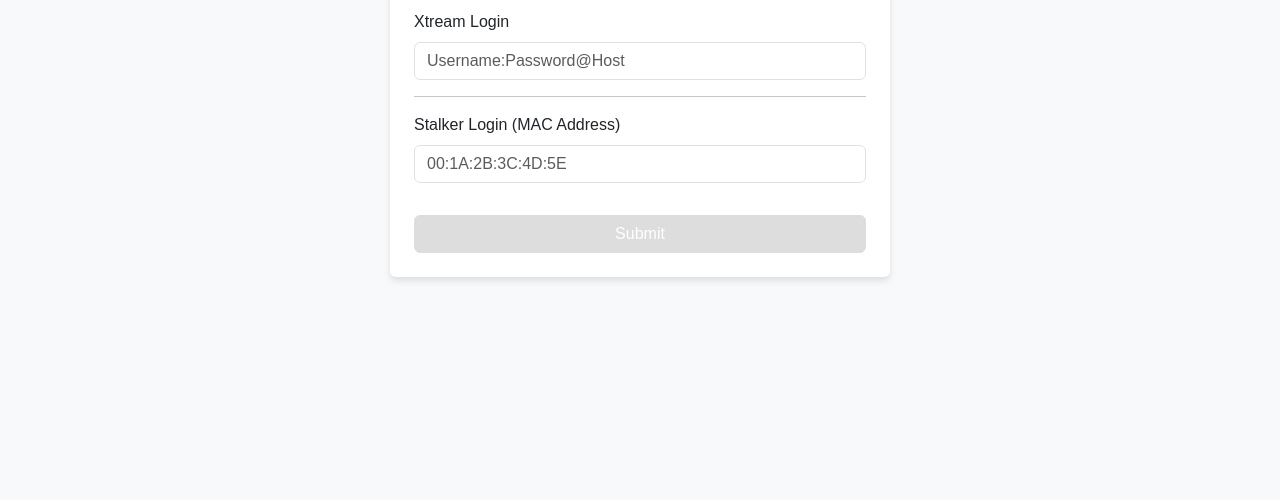
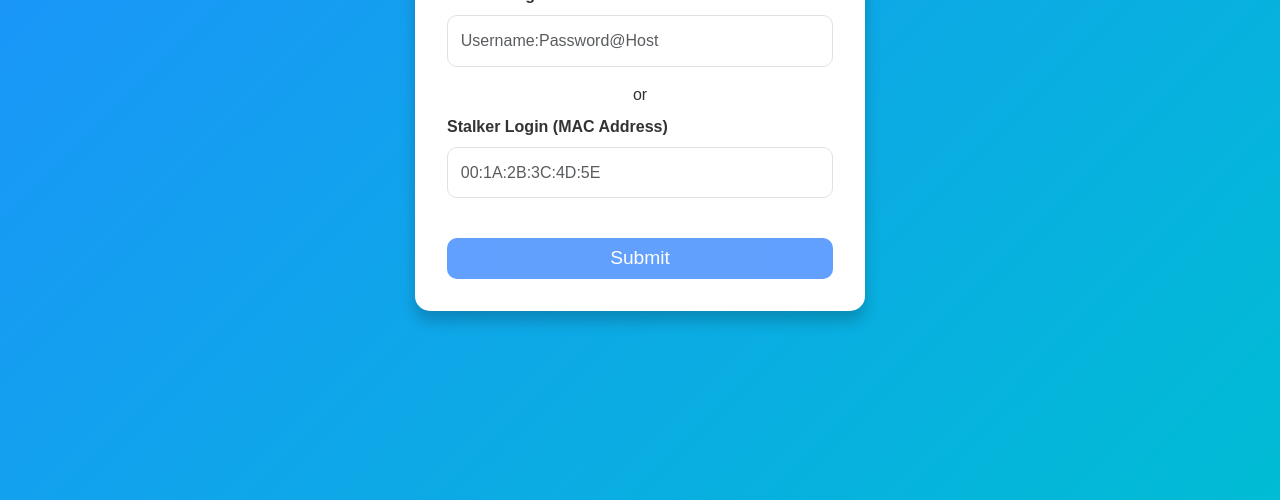
Before and after one commit to markgithub29/xtream-playlist-generator, a plain HTML site: page index.html in a window 1280 px wide. Shown: the part 300-800 px from the top of the page. Drawn offline with nearby package versions, Linux system fonts and the light colour scheme.

Commit message:
Update index.html

```diff
--- a/index.html
+++ b/index.html
@@ -7,42 +7,93 @@
   <!-- Bootstrap CSS -->
   <link href="https://cdn.jsdelivr.net/npm/bootstrap@5.3.0-alpha1/dist/css/bootstrap.min.css" rel="stylesheet">
   <style>
+    /* Custom Styling */
     body {
-      background-color: #f8f9fa;
-      font-family: Arial, sans-serif;
+      background: linear-gradient(135deg, #1e90ff, #00bcd4);
+      color: #fff;
+      font-family: 'Poppins', sans-serif;
+      height: 100vh;
+      display: flex;
+      justify-content: center;
+      align-items: center;
+      margin: 0;
     }
+
     .card {
-      box-shadow: 0 4px 6px rgba(0, 0, 0, 0.1);
+      background-color: #ffffff;
+      color: #333;
       border: none;
+      border-radius: 15px;
+      box-shadow: 0 10px 15px rgba(0, 0, 0, 0.2);
+      width: 100%;
+      max-width: 450px;
+      padding: 2rem;
     }
+
     .btn-primary {
       background-color: #007bff;
-      border-color: #007bff;
+      border: none;
+      border-radius: 10px;
+      font-size: 1.2rem;
+      transition: all 0.3s ease-in-out;
     }
-    .btn-primary:disabled {
-      background-color: #ccc;
-      border-color: #ccc;
+
+    .btn-primary:hover {
+      background-color: #0056b3;
+      transform: scale(1.05);
+    }
+
+    .form-control {
+      border-radius: 10px;
+      padding: 0.8rem;
+    }
+
+    .form-label {
+      font-weight: bold;
+    }
+
+    /* Mobile-friendly adjustments */
+    @media (max-width: 576px) {
+      .card {
+        padding: 1.5rem;
+      }
+
+      .btn-primary {
+        font-size: 1rem;
+      }
     }
   </style>
 </head>
 <body>
-  <div class="container d-flex justify-content-center align-items-center vh-100">
-    <div class="card p-4 w-100" style="max-width: 500px;">
+  <div class="card">
     <h2 class="text-center mb-4">Login Options</h2>
     <form id="login-form">
+      <!-- Xtream Login -->
       <div class="mb-3">
         <label for="xtream-login" class="form-label">Xtream Login</label>
-          <input type="text" class="form-control" id="xtream-login" placeholder="Username:Password@Host">
+        <input
+          type="text"
+          class="form-control"
+          id="xtream-login"
+          placeholder="Username:Password@Host">
       </div>
-        <hr class="my-3">
+      <div class="text-center mb-2">or</div>
+      <!-- Stalker MAC Login -->
       <div class="mb-3">
         <label for="mac-login" class="form-label">Stalker Login (MAC Address)</label>
-          <input type="text" class="form-control" id="mac-login" placeholder="00:1A:2B:3C:4D:5E">
+        <input
+          type="text"
+          class="form-control"
+          id="mac-login"
+          placeholder="00:1A:2B:3C:4D:5E">
       </div>
-        <button type="submit" class="btn btn-primary w-100 mt-3" id="submit-btn" disabled>Submit</button>
+      <!-- Submit Button -->
+      <button type="submit" class="btn btn-primary w-100 mt-4" id="submit-btn" disabled>
+        Submit
+      </button>
     </form>
   </div>
-  </div>
+
   <!-- Bootstrap JS -->
   <script src="https://cdn.jsdelivr.net/npm/bootstrap@5.3.0-alpha1/dist/js/bootstrap.bundle.min.js"></script>
   <script>
@@ -50,7 +101,7 @@
     const macLogin = document.getElementById('mac-login');
     const submitBtn = document.getElementById('submit-btn');
 
-    // Enable the submit button only if one of the fields is filled
+    // Enable the submit button only if one field is filled
     function validateForm() {
       if (xtreamLogin.value.trim() || macLogin.value.trim()) {
         submitBtn.disabled = false;
@@ -59,26 +110,23 @@
       }
     }
 
-    // Add event listeners for real-time validation
+    // Event listeners for form validation
     xtreamLogin.addEventListener('input', validateForm);
     macLogin.addEventListener('input', validateForm);
 
-    // Handle form submission
+    // Form submission logic
     document.getElementById('login-form').addEventListener('submit', (e) => {
       e.preventDefault();
 
       const xtream = xtreamLogin.value.trim();
       const mac = macLogin.value.trim();
 
-      // Create the xtream_login.json file content
       const data = xtream
         ? { type: 'xtream', credentials: xtream }
         : { type: 'mac', mac_address: mac };
 
-      console.log('Data to be sent:', data);
-
-      // For example purposes, we log data instead of saving the file
-      alert('Login data submitted! Check the console for details.');
+      console.log('Data submitted:', data);
+      alert('Login data submitted successfully!');
     });
   </script>
 </body>
```
Lines whose indentation alone changed are shown as unchanged.
